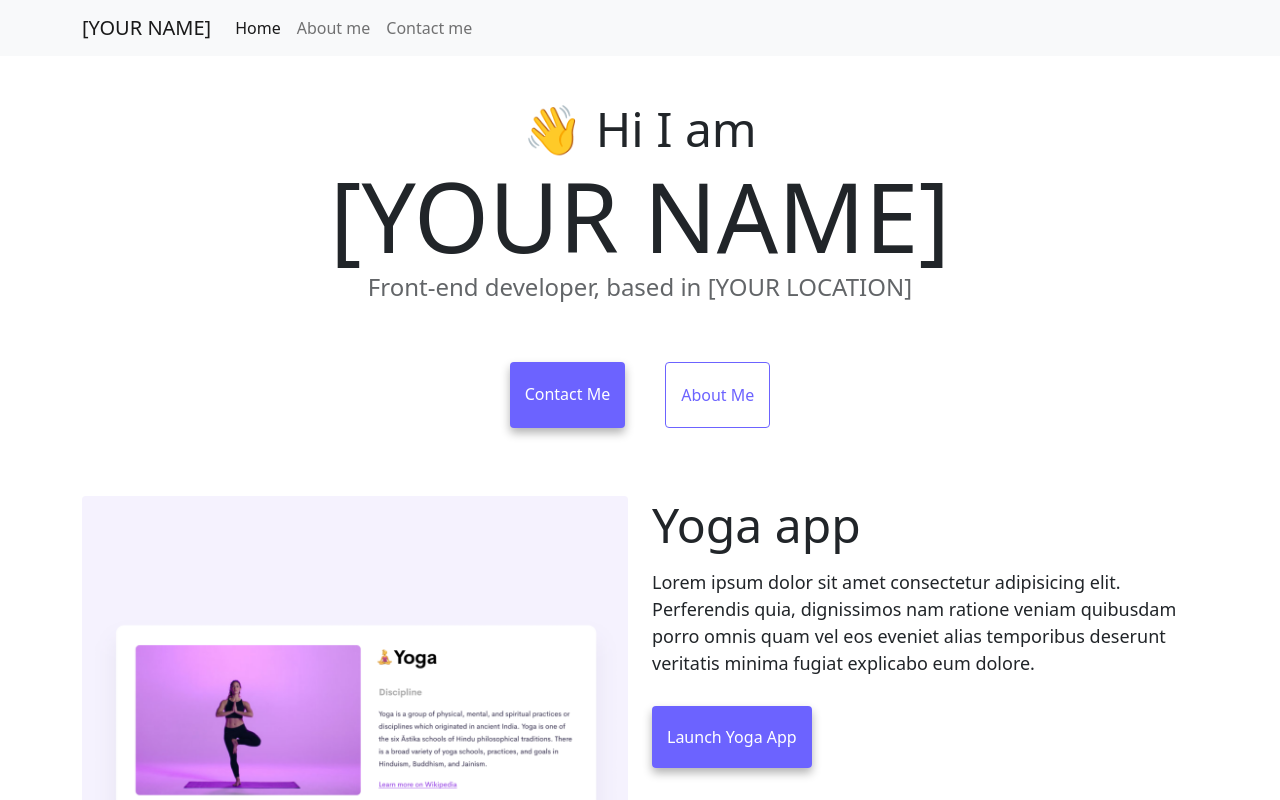
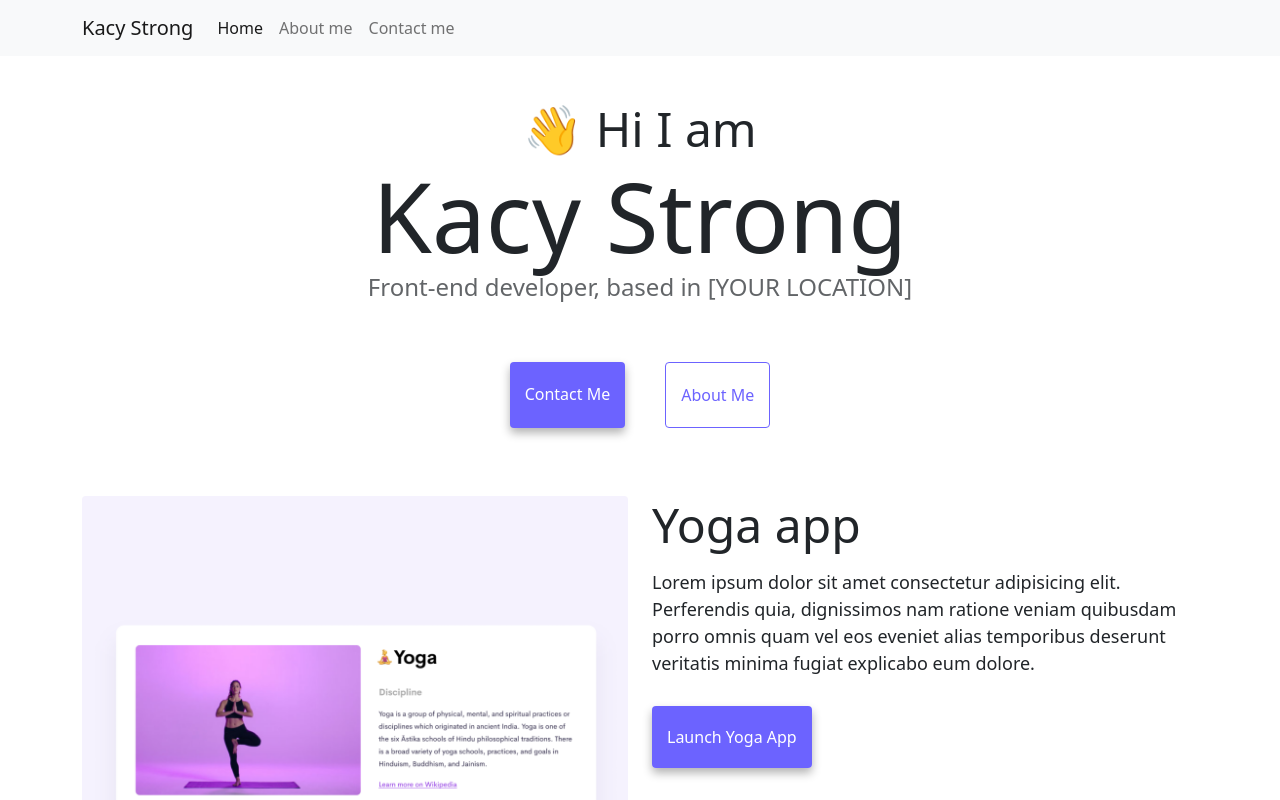
Before and after one commit to kcystrng/portfolio, a website: page index.html in a window 1280 px wide. Shown: the top 800 px of the page. Drawn offline with nearby package versions, Linux system fonts and the light colour scheme.

Commit message:
filled in name

```diff
--- a/index.html
+++ b/index.html
@@ -4,7 +4,7 @@
     <meta charset="UTF-8" />
     <meta http-equiv="X-UA-Compatible" content="IE=edge" />
     <meta name="viewport" content="width=device-width, initial-scale=1.0" />
-    <title>[YOUR NAME]</title>
+    <title>Kacy Strong</title>
     <link
       href="https://cdn.jsdelivr.net/npm/bootstrap@5.0.0-beta2/dist/css/bootstrap.min.css"
       rel="stylesheet"
@@ -21,7 +21,7 @@
   <body>
     <nav class="navbar navbar-expand-lg navbar-light bg-light fixed-top">
       <div class="container">
-        <a class="navbar-brand" href="index.html">[YOUR NAME]</a>
+        <a class="navbar-brand" href="index.html">Kacy Strong</a>
         <button
           class="navbar-toggler"
           type="button"
@@ -51,7 +51,7 @@
       </div>
     </nav>
     <h2 class="text-center">👋 Hi I am</h2>
-    <h1 class="text-center">[YOUR NAME]</h1>
+    <h1 class="text-center">Kacy Strong</h1>
     <h3 class="text-center">Front-end developer, based in [YOUR LOCATION]</h3>
     <div class="navigation-links mb-5">
       <a href="about.html#contact" class="primary-link">Contact me</a>
```
Also changed, not shown: about.html (+2 -2 lines).
